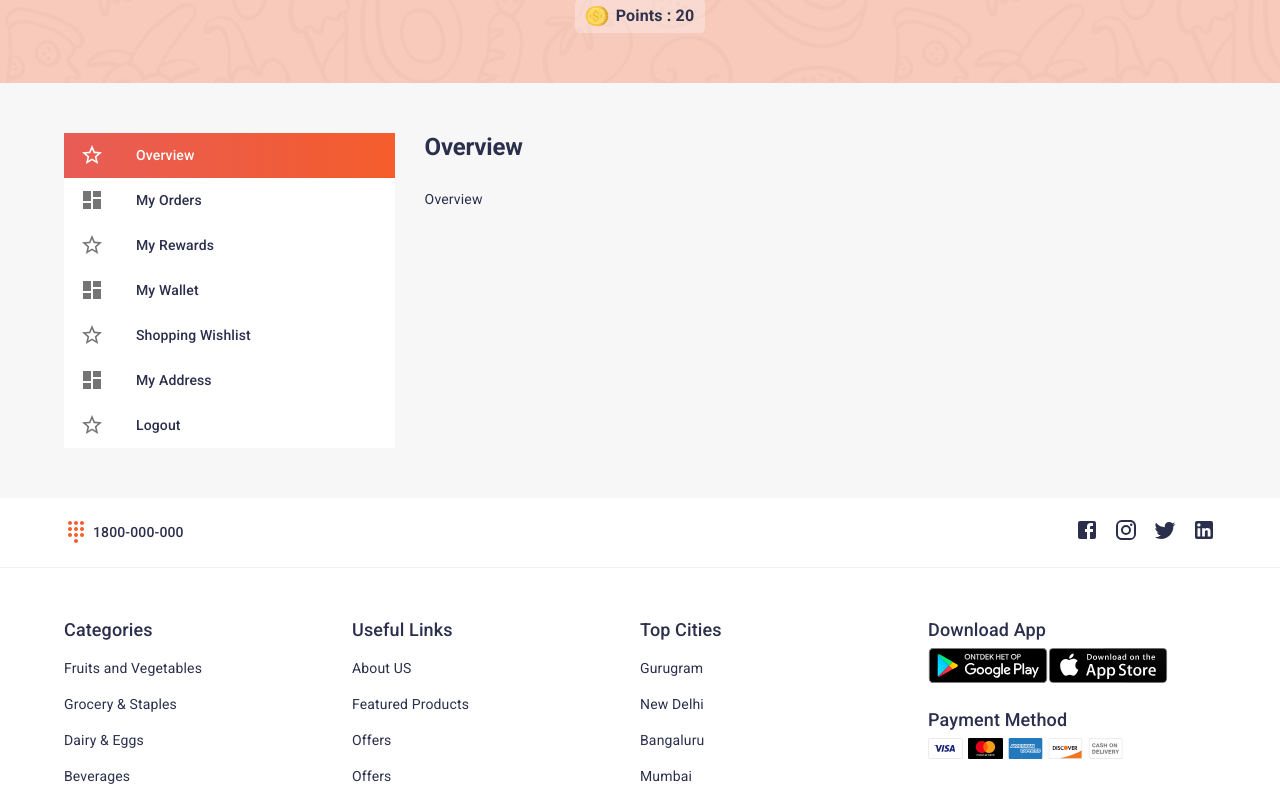
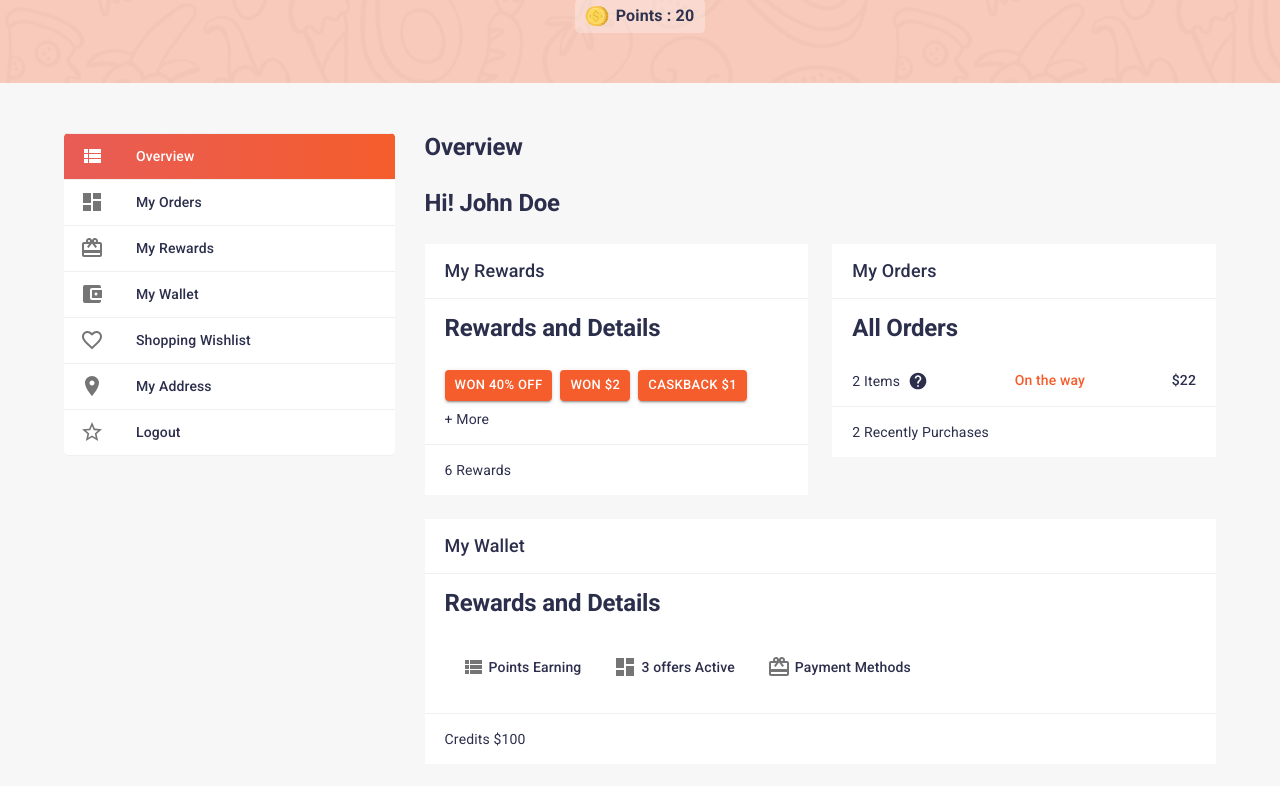
Before and after one commit to apexof/gambo-market, a Next.js app: page /account in a window 1280 px wide. Shown: the part 453-1239 px from the top of the page. Built offline with nearby package versions, Linux system fonts and the light colour scheme.

Commit message:
finish account/overwiev

```diff
--- /dev/null
+++ b/components/Elements/Tooltip.jsx
@@ -0,0 +1,20 @@
+import { Tooltip } from '@material-ui/core';
+import { makeStyles } from '@material-ui/core/styles';
+
+const useStylesBootstrap = makeStyles((theme) => ({
+    arrow: {
+        color: theme.palette.text.primary,
+    },
+    tooltip: {
+        padding: theme.spacing(1),
+        backgroundColor: theme.palette.text.primary,
+        color: theme.palette.background.default,
+        fontSize: 12,
+        fontWeight: 700,
+    },
+}));
+export default function MyTooltip(props) {
+    const classes = useStylesBootstrap();
+
+    return <Tooltip arrow classes={classes} {...props} />;
+}
--- a/components/Header/HeaderTop/HeaderSearch.jsx
+++ b/components/Header/HeaderTop/HeaderSearch.jsx
@@ -30,7 +30,6 @@ export default function HeaderSearch() {
                 id="input-with-icon-adornment"
                 placeholder="Search for products"
                 disableUnderline
-                autoFocus
                 startAdornment={
                     <InputAdornment position="start">
                         <SearchIcon />
--- a/components/PagesData/Account/LeftNavMenu.jsx
+++ b/components/PagesData/Account/LeftNavMenu.jsx
@@ -2,22 +2,31 @@ import React from 'react'
 import { makeStyles } from '@material-ui/core/styles';
 import DashboardIcon from '@material-ui/icons/Dashboard';
 import StarBorderIcon from '@material-ui/icons/StarBorder';
+import FavoriteBorderIcon from '@material-ui/icons/FavoriteBorder';
+import LocationOnIcon from '@material-ui/icons/LocationOn';
+import AccountBalanceWalletIcon from '@material-ui/icons/AccountBalanceWallet';
+import CardGiftcardIcon from '@material-ui/icons/CardGiftcard';
+import ViewListIcon from '@material-ui/icons/ViewList';
 import Link from '../../Link';
 import cx from 'clsx';
 import { useRouter } from 'next/router';
 import { List, ListItem, ListItemIcon, ListItemText } from '@material-ui/core';
 
 const useStyles = makeStyles(theme => ({
-    item: {
-
+    menu: {
+        borderRadius: 5,
+        borderBottom: `1px solid ${theme.palette.grey["50"]}`,
+        overflow: "hidden",
     },
     link: {
+        padding: "8px 16px",
         background: theme.palette.background.paper,
         color: theme.palette.text.primary,
         display: "flex",
         alignItems: "center",
+        borderTop: `1px solid ${theme.palette.grey["50"]}`,
         "&:hover": {
-            background: "#ffecec",
+            background: theme.palette.type === "dark" ? "#333" : "#ffecec",
         }
     },
     linkActive: {
@@ -33,8 +42,9 @@ const useStyles = makeStyles(theme => ({
 
         },
     },
-    icon: {
-
+    item: {
+        padding: 0,
+        display: "block",
     },
 }))
 
@@ -46,7 +56,7 @@ export default function BannerSection() {
             id: 2,
             title: "Overview",
             href: "/account",
-            icon: <StarBorderIcon className={classes.icon} />,
+            icon: <ViewListIcon className={classes.icon} />,
         },
         {
             id: 1,
@@ -58,26 +68,26 @@ export default function BannerSection() {
             id: 4,
             title: "My Rewards",
             href: "/account/my-rewards",
-            icon: <StarBorderIcon className={classes.icon} />,
+            icon: <CardGiftcardIcon className={classes.icon} />,
 
         },
         {
             id: 5,
             title: "My Wallet",
             href: "/account/my-wallet",
-            icon: <DashboardIcon className={classes.icon} />,
+            icon: <AccountBalanceWalletIcon className={classes.icon} />,
         },
         {
             id: 6,
             title: "Shopping Wishlist",
             href: "/account/shopping-wishlist",
-            icon: <StarBorderIcon className={classes.icon} />,
+            icon: <FavoriteBorderIcon className={classes.icon} />,
         },
         {
             id: 7,
             title: "My Address",
             href: "/account/my-address",
-            icon: <DashboardIcon className={classes.icon} />,
+            icon: <LocationOnIcon className={classes.icon} />,
         },
         {
             id: 8,
@@ -87,22 +97,20 @@ export default function BannerSection() {
         },
     ]
     return (
-        <div className={classes.der}>
-            <List disablePadding>
+        <List disablePadding className={classes.menu}>
             {menu.map(item => {
                 const active = item.href === router.pathname;
                 return (
-                        <Link key={item.id} href={item.href} className={cx(classes.link, active && classes.linkActive)}>
-                            <ListItem className={classes.item}>
+                    <ListItem key={item.id} className={classes.item}>
+                        <Link href={item.href} className={cx(classes.link, active && classes.linkActive)}>
                             <ListItemIcon>{item.icon}</ListItemIcon>
                             <ListItemText>
                                 {item.title}
                             </ListItemText>
+                        </Link>
                     </ListItem>
-                        </Link>
                 )
             })}
         </List>
-        </div >
     )
 }
--- /dev/null
+++ b/components/PagesData/Account/OverviewBox.jsx
@@ -0,0 +1,47 @@
+import React from 'react'
+import { makeStyles } from '@material-ui/core/styles';
+import { Box, Typography } from '@material-ui/core';
+import Link from '../../Link'
+
+const useStyles = makeStyles(theme => ({
+    item: {
+        background: theme.palette.background.paper,
+    },
+    itemTitle: {
+        padding: "15px 20px",
+        borderBottom: `1px solid ${theme.palette.grey["50"]}`,
+    },
+    itemFooter: {
+        padding: "15px 20px",
+        borderTop: `1px solid ${theme.palette.grey["50"]}`,
+    },
+    itemFooterLink: {
+        color: theme.palette.text.primary,
+        "&:hover": {
+            color: theme.palette.secondary.main,
+        }
+    },
+    content: {
+        padding: "15px 20px",
+
+    },
+}))
+
+export default function BannerSection({ title, footerTitle, contentTitle, children }) {
+    const classes = useStyles();
+
+    return (
+        <Box className={classes.item}>
+            <Typography className={classes.itemTitle} variant="h4">{title}</Typography>
+            <Box className={classes.content}>
+                <Typography className={classes.contentTitle} variant="h2">{contentTitle}</Typography>
+                {children}
+            </Box>
+            <Typography className={classes.itemFooter} variant="body2">
+                <Link className={classes.itemFooterLink} href="/">
+                    {footerTitle}
+                </Link>
+            </Typography>
+        </Box>
+    )
+}
--- a/components/PagesData/Account/ProfileHeader.jsx
+++ b/components/PagesData/Account/ProfileHeader.jsx
@@ -18,7 +18,7 @@ const useStyles = makeStyles(theme => ({
         width: 100,
     },
     bgc: {
-        background: "rgba(245,93,44, 0.3)",
+        background: theme.palette.type === "dark" ? "rgba(51,51,51, 0.3)" : "rgba(245,93,44, 0.3)",
         position: "relative",
         padding: "50px 0",
         display: "flex",
--- a/pages/account/index.jsx
+++ b/pages/account/index.jsx
@@ -1,9 +1,161 @@
+import { Box, Button, Fab, List, ListItem, ListItemIcon, ListItemText, Typography } from '@material-ui/core'
+import Link from '../../components/Link'
+import OverviewBox from '../../components/PagesData/Account/OverviewBox'
 import AccountLayout from '../../components/Layouts/AccountLayout'
+import { makeStyles } from '@material-ui/core/styles';
+import DashboardIcon from '@material-ui/icons/Dashboard';
+import CardGiftcardIcon from '@material-ui/icons/CardGiftcard';
+import ViewListIcon from '@material-ui/icons/ViewList';
+import Tooltip from '../../components/Elements/Tooltip';
+import HelpIcon from '@material-ui/icons/Help';
+
+const useStyles = makeStyles(theme => ({
+    box: {
+        display: "flex",
+        justifyContent: "space-between",
+        margin: `-${theme.spacing(1.5)}`,
+        flexWrap: "wrap",
+    },
+    itemWrap: {
+        padding: theme.spacing(1.5),
+    },
+    itemPart: {
+        width: "50%",
+    },
+    itemFull: {
+        width: "100%",
+    },
+    rewardBtn: {
+        marginRight: theme.spacing(1),
+    },
+    rewardLink: {
+        marginTop: theme.spacing(1),
+        display: "block",
+        color: theme.palette.text.primary,
+        "&:hover": {
+            color: theme.palette.secondary.main,
+        }
+    },
+    walletLink: {
+        color: theme.palette.text.primary,
+        display: "flex",
+        alignItems: "center",
+    },
+    walletList: {
+        display: 'flex',
+        flexDirection: 'row',
+        padding: 0,
+        marginBottom: theme.spacing(1),
+    },
+    walletIcon: {
+        minWidth: "unset",
+        marginRight: theme.spacing(0.5),
+    },
+    ordersList: {
+        display: "flex",
+        alignItems: "center",
+        justifyContent: "space-between",
+    },
+    ordersTooltipBlock: {
+        verticalAlign: 'middle',
+        display: 'inline-flex',
+        "& svg": {
+            marginLeft: theme.spacing(1),
+            cursor: "pointer",
+        },
+    },
+}))
+
 
 export default function Overview() {
+    const classes = useStyles();
+    const menu = [
+        {
+            id: 2,
+            title: "Points Earning",
+            href: "/account",
+            icon: <ViewListIcon className={classes.walletIconImg} />,
+        },
+        {
+            id: 1,
+            title: "3 offers Active",
+            href: "/account/my-orders",
+            icon: <DashboardIcon className={classes.walletIconImg} />,
+        },
+        {
+            id: 4,
+            title: "Payment Methods",
+            href: "/account/my-rewards",
+            icon: <CardGiftcardIcon className={classes.walletIconImg} />,
+        },
+    ]
     return (
         <AccountLayout title="Overview">
-            Overview
+            <Typography variant="h2">
+                Hi! John Doe
+            </Typography>
+            <Box className={classes.box}>
+                <div className={`${classes.itemWrap} ${classes.itemPart}`}>
+                    <OverviewBox
+                        title={"My Rewards"}
+                        footerTitle={"6 Rewards"}
+                        contentTitle={"Rewards and Details"}
+                    >
+                        <Button size="small" variant="contained" color="secondary" className={classes.rewardBtn}>
+                            Won 40% Off
+                        </Button>
+                        <Button size="small" variant="contained" color="secondary" className={classes.rewardBtn}>
+                            Won $2
+                        </Button>
+                        <Button size="small" variant="contained" color="secondary" className={classes.rewardBtn}>
+                            Caskback $1
+                        </Button>
+                        <Typography variant="body2">
+                            <Link className={classes.rewardLink} href="/">
+                                + More
+                            </Link>
+                        </Typography>
+                    </OverviewBox>
+                </div>
+                <div className={`${classes.itemWrap} ${classes.itemPart}`}>
+                    <OverviewBox
+                        title={"My Orders"}
+                        footerTitle={"2 Recently Purchases"}
+                        contentTitle={"All Orders"}
+                    >
+                        <div className={classes.ordersList}>
+                            <Typography variant="body2" className={classes.ordersTooltipBlock} >
+                                2 Items
+                            <Tooltip title="2kg brocoli 1kg apple">
+                                    <HelpIcon fontSize="small" />
+                                </Tooltip>
+                            </Typography>
+                            <Typography color="secondary">On the way</Typography>
+                            <Typography>$22</Typography>
+                        </div>
+                    </OverviewBox>
+                </div>
+                <div className={`${classes.itemWrap} ${classes.itemFull}`}>
+                    <OverviewBox
+                        title={"My Wallet"}
+                        footerTitle={"Credits $100"}
+                        contentTitle={"Rewards and Details"}
+                    >
+                        <List disablePadding className={classes.walletList}>
+                            {menu.map(item => (
+                                <Link key={item.id} href={item.href} className={classes.walletLink}>
+                                    <ListItem>
+                                        <ListItemIcon className={classes.walletIcon}>{item.icon}</ListItemIcon>
+                                        <ListItemText>
+                                            {item.title}
+                                        </ListItemText>
+                                    </ListItem>
+                                </Link>
+                            ))}
+                        </List>
+                    </OverviewBox>
+                </div>
+            </Box>
         </AccountLayout>
     )
 }
```
Lines whose indentation alone changed are shown as unchanged.
